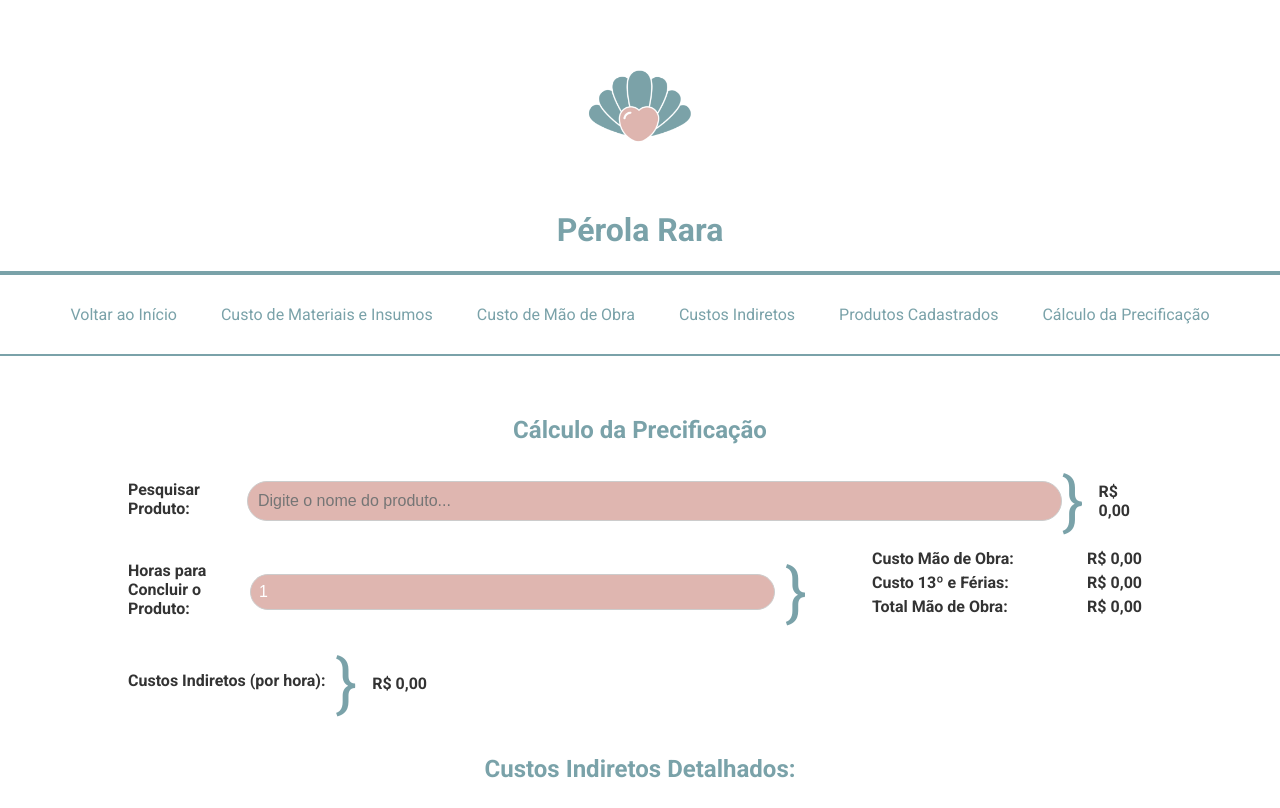
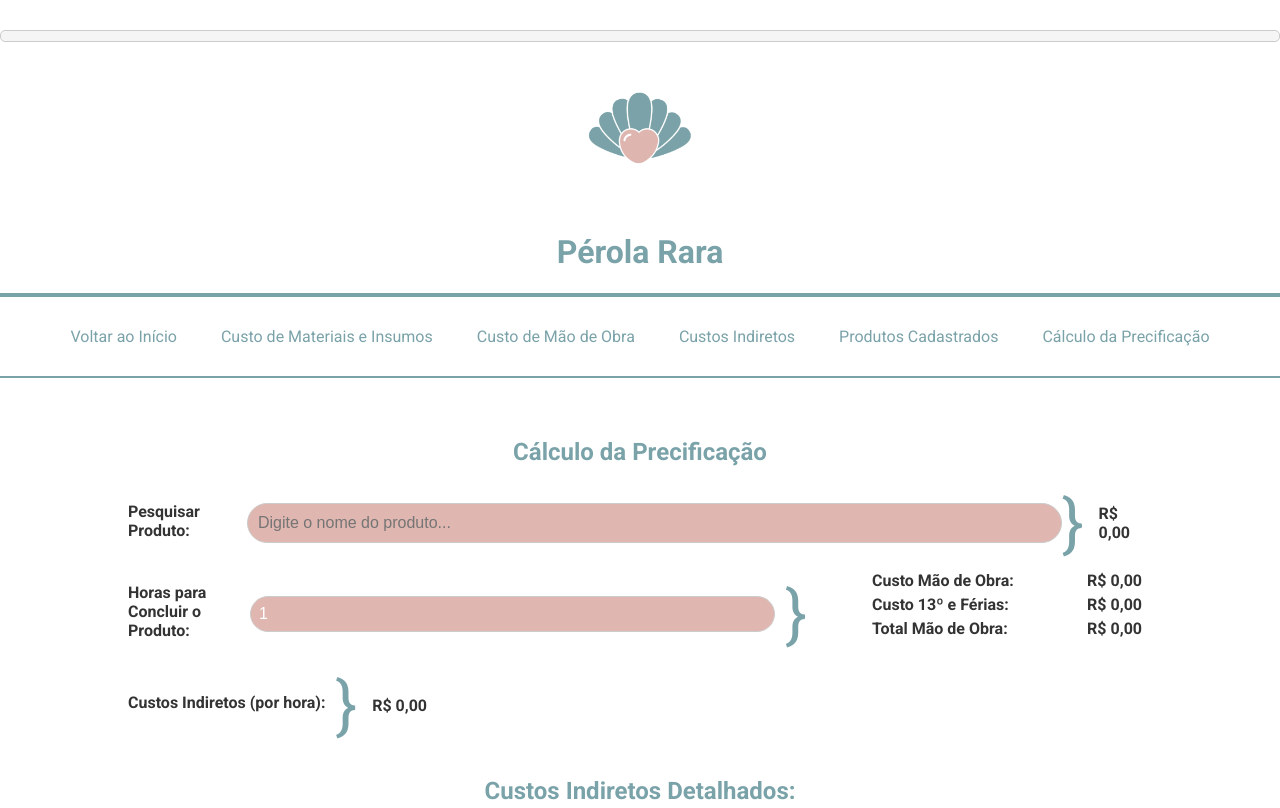
Before and after one commit to PerolaRara/Orcamentos-e-Pedidos, a plain HTML site: page precificacao/precificacao.html in a window 1280 px wide. Shown: the top 808 px of the page. Drawn offline with Linux system fonts and the light colour scheme; a script that the page names is missing.

Commit message:
Add files via upload

```diff
--- a/precificacao/precificacao.css
+++ b/precificacao/precificacao.css
@@ -499,3 +499,19 @@ td {
   margin-left: auto;
   margin-right: auto;
 }
+
+/* CSS SPECIFIC FOR BACKUP PANEL IN PRECIFICAÇÃO PAGE - ADICIONADO */
+#ultimoBackup {
+    display: block !important; /* Garante que seja exibido */
+    visibility: visible !important; /* Garante visibilidade */
+    opacity: 1 !important; /* Garante opacidade */
+    position: relative; /* Ou static, dependendo do layout */
+    font-size: 0.8em; /* Tamanho da fonte menor para não chamar muita atenção */
+    color: #666; /* Cor cinza, menos proeminente que o texto principal */
+    padding: 5px 10px; /* Espaçamento interno para o texto respirar */
+    border: 1px solid #ccc; /* Borda fina e cinza clara */
+    border-radius: 5px; /* Cantos arredondados para um visual mais suave */
+    background-color: #f5f5f5; /* Fundo cinza claro, levemente diferente do fundo da página */
+    text-align: center; /* Centraliza o texto se necessário */
+    margin-top: 10px; /* Ajuste a margem superior conforme necessário */
+}
```
